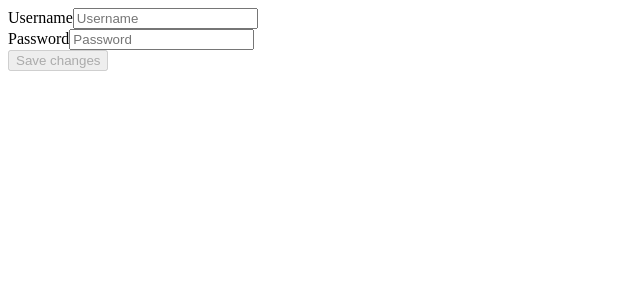
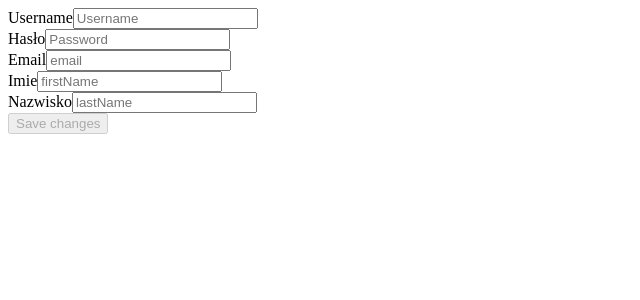
Before and after one commit to DawidLachor/EventWalletFrontEnd, an Angular app: page / in a window 1280 px wide. Shown: the top 300 px of the page, without its empty margins (0-640 px from the left). Built offline with nearby package versions, Linux system fonts and the light colour scheme.

Commit message:
Registration page

```diff
--- a/src/app/app.component.html
+++ b/src/app/app.component.html
@@ -1 +1 @@
-<app-login></app-login>
+<app-register></app-register>
--- a/src/app/register/register.component.html
+++ b/src/app/register/register.component.html
@@ -4,8 +4,20 @@
     <input type="text" ngModel name="username"  id="username" placeholder="Username" required>
   </div>
   <div class="form-group">
-    <label for="password">Password</label>
+    <label for="password">Hasło</label>
     <input type="password" ngModel name="password"  id="password" placeholder="Password" required>
+  </div>
+  <div class="form-group">
+    <label for="email">Email</label>
+    <input type="email" ngModel name="email"  id="email" placeholder="email" required>
+  </div>
+  <div class="form-group">
+    <label for="firstName">Imie</label>
+    <input type="text" ngModel name="firstName"  id="firstName" placeholder="firstName" required>
+  </div>
+  <div class="form-group">
+    <label for="lastName">Nazwisko</label>
+    <input type="text" ngModel name="lastName"  id="lastName" placeholder="lastName" required>
   </div>
   <div class="modal-footer">
     <button [disabled]="addForm.invalid" type="submit" >Save changes</button>
--- a/src/app/register/register.component.ts
+++ b/src/app/register/register.component.ts
@@ -1,4 +1,9 @@
 import { Component, OnInit } from '@angular/core';
+import {LoginService} from "../login/login.service";
+import {NgForm} from "@angular/forms";
+import {Token} from "../token";
+import {HttpErrorResponse} from "@angular/common/http";
+import {RegisterService} from "./register.service";
 
 @Component({
   selector: 'app-register',
@@ -7,9 +12,11 @@ import { Component, OnInit } from '@angular/core';
 })
 export class RegisterComponent implements OnInit {
 
-  constructor() { }
-
+  constructor(private registerService: RegisterService) {
+  }
   ngOnInit(): void {
   }
-
+  public register(registerForm: NgForm): void {
+    this.registerService.registerService(registerForm.value).subscribe()
+  }
 }
--- a/src/app/register/register.service.ts
+++ b/src/app/register/register.service.ts
@@ -3,6 +3,7 @@ import {HttpClient} from "@angular/common/http";
 import {Login} from "../login/login";
 import {Observable} from "rxjs";
 import {Token} from "../token";
+import {RegisterRequest} from "./registerRequest";
 
 @Injectable({
   providedIn: 'root'
@@ -11,7 +12,7 @@ export class RegisterService {
 
   constructor(private http: HttpClient) {}
 
-  public login(login: Login): Observable<Token>{
-    return this.http.post<Token>('http://localhost:8080/api/registration', login);
+  public registerService(register: RegisterRequest): Observable<void>{
+    return this.http.post<void>('http://localhost:8080/api/registration', register);
   }
 }
--- a/src/app/register/registerRequest.ts
+++ b/src/app/register/registerRequest.ts
@@ -1,3 +1,7 @@
 export interface RegisterRequest{
-
+  firstName: string;
+  lastName: string;
+  username: string;
+  email: string;
+  password: string;
 }
```
